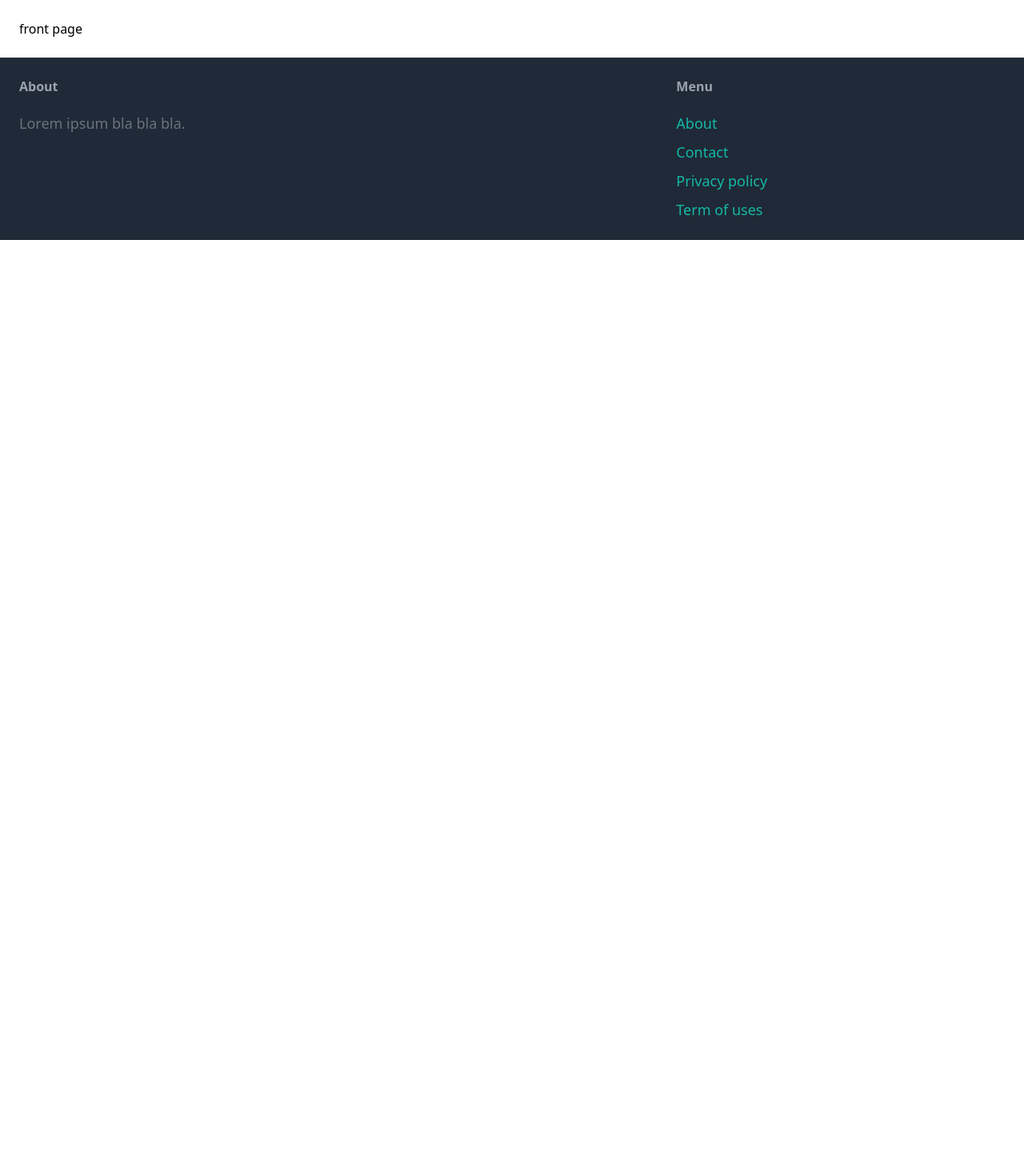
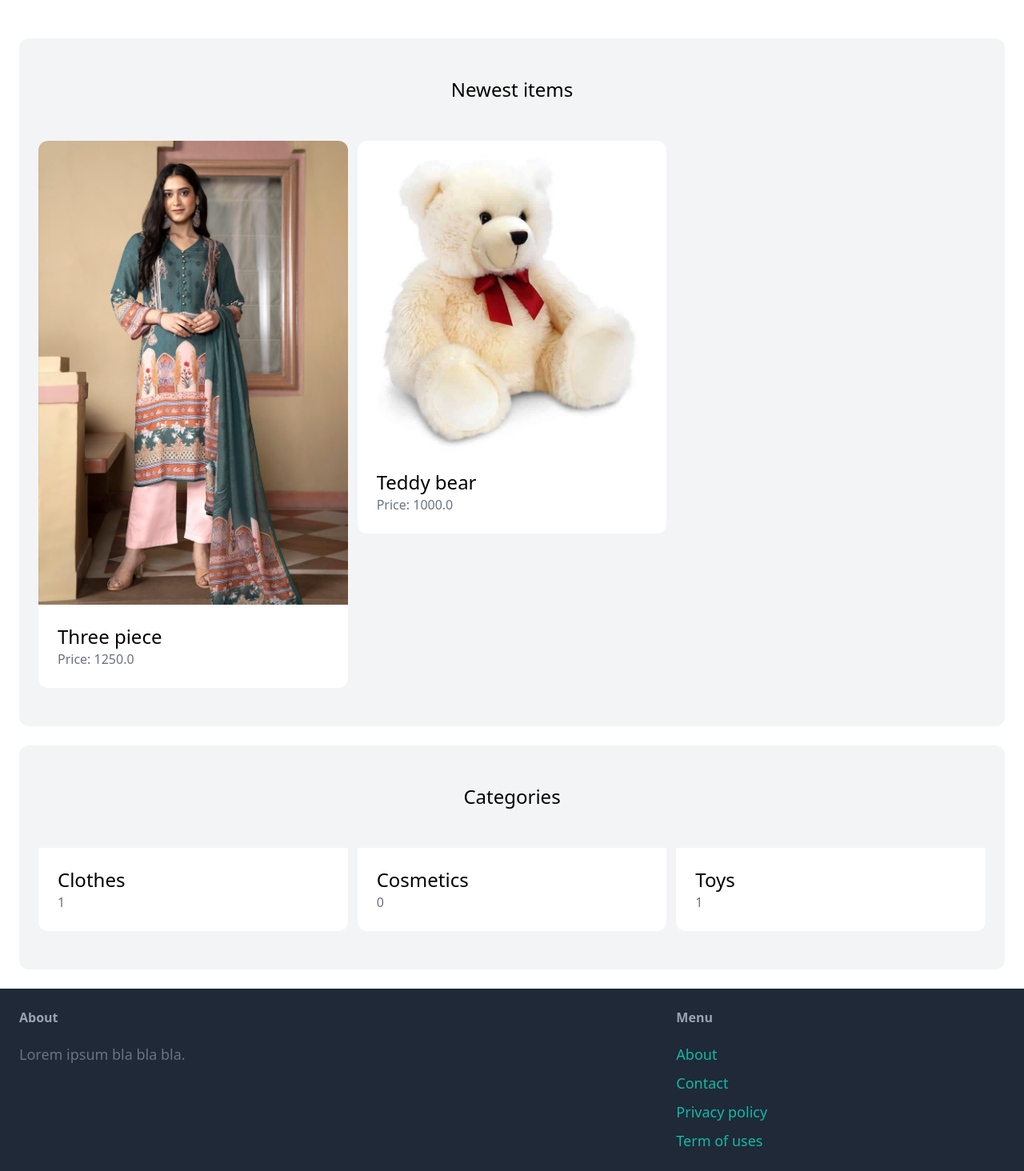
Before and after one commit to tanvir0188/panna-bitan, a Django app: page / in a window 1280 px wide. Shown: the part 77-1541 px from the top of the page at 80% size. Before the commit the page ends 377 px from the top, so only its background shows below. Run offline with Django 5.2, Linux system fonts and the light colour scheme; data comes from the database, SQL or seed files in the repository; both versions use the stored data as it was after the commit; some libraries are stand-ins or nearby versions.

Commit message:
showing the items on the index page

```diff
--- a/core/templates/core/index.html
+++ b/core/templates/core/index.html
@@ -2,9 +2,41 @@
 
 
 {% block content %}
-    <p>front page</p>
+    <div class = "mt-6 px-6 py-12 bg-gray-100 rounded-xl">
+        <h2 class="mb-12 text-2xl text-center">Newest items</h2>
+        <div class="grid grid-cols-3 gap-3">
+            {% for item in items %}
+                <div>
+                    <a href="">
+                        <div>
+                            <img src="{{item.image.url}}" class = "rounded-t-xl">
+                        </div>
+                        <div class ="p-6 bg-white rounded-b-xl">
+                            <h2 class ="text-2xl"> {{item.name}} </h2>
+                            <p class="text-gray-500">Price: {{item.price}}</p>
+                        </div>
+                    </a>
+                </div>
+            {% endfor %}
+        </div>
+    </div>
+    <div class = "mt-6 px-6 py-12 bg-gray-100 rounded-xl">
+        <h2 class="mb-12 text-2xl text-center">Categories</h2>
+        <div class="grid grid-cols-3 gap-3">
+            {% for category in categories%}
+            <div>
+                <a href="">
+                    <div class ="p-6 bg-white rounded-b-xl">
+                        <h2 class ="text-2xl"> {{category.name}} </h2>
+                        <p class="text-gray-500">{{category.items.count}}</p>
+                    </div>
+                </a>
+            </div>
+            {% endfor %}
+        </div>
+    </div>
 {% endblock %}
 
 {% block title%}
-    index
+    front page
 {% endblock  %}
--- a/core/views.py
+++ b/core/views.py
@@ -1,10 +1,17 @@
 from django.http import HttpResponse
+from django.shortcuts import render
 from django.template import loader
+from item.models import Category, Item
 
 
 def index(request):
-    template = loader.get_template('core/index.html')
-    return HttpResponse(template.render())
+    items = Item.objects.filter(is_sold=False)[0:6]
+    categories = Category.objects.all()
+
+    return render(request, 'core/index.html', {
+        'categories': categories,
+        'items': items,
+    })
 
 
 def contact(request):
--- a/puddle/urls.py
+++ b/puddle/urls.py
@@ -15,6 +15,9 @@ Including another URLconf
     2. Add a URL to urlpatterns:  path('blog/', include('blog.urls'))
 """
 from django.contrib import admin
+# to get the image in the front page(we should not do this)
+from django.conf import settings
+from django.conf.urls.static import static
 from django.urls import path
 from core.views import index, contact
 
@@ -22,4 +25,4 @@ urlpatterns = [
     path('', index, name='index'),
     path('contact/', contact, name='contact'),
     path('admin/', admin.site.urls),
-]
+] + static(settings.MEDIA_URL, document_root=settings.MEDIA_ROOT)
```
Also changed, not shown: db.sqlite3, item/demo_images/953_product_image_1_out door 8.jpg (added), item/demo_images/Harry-Bear-Cream.jpg (added), media/item_images/953_product_image_1_out_door_8.jpg (added), media/item_images/Harry-Bear-Cream.jpg (added).
